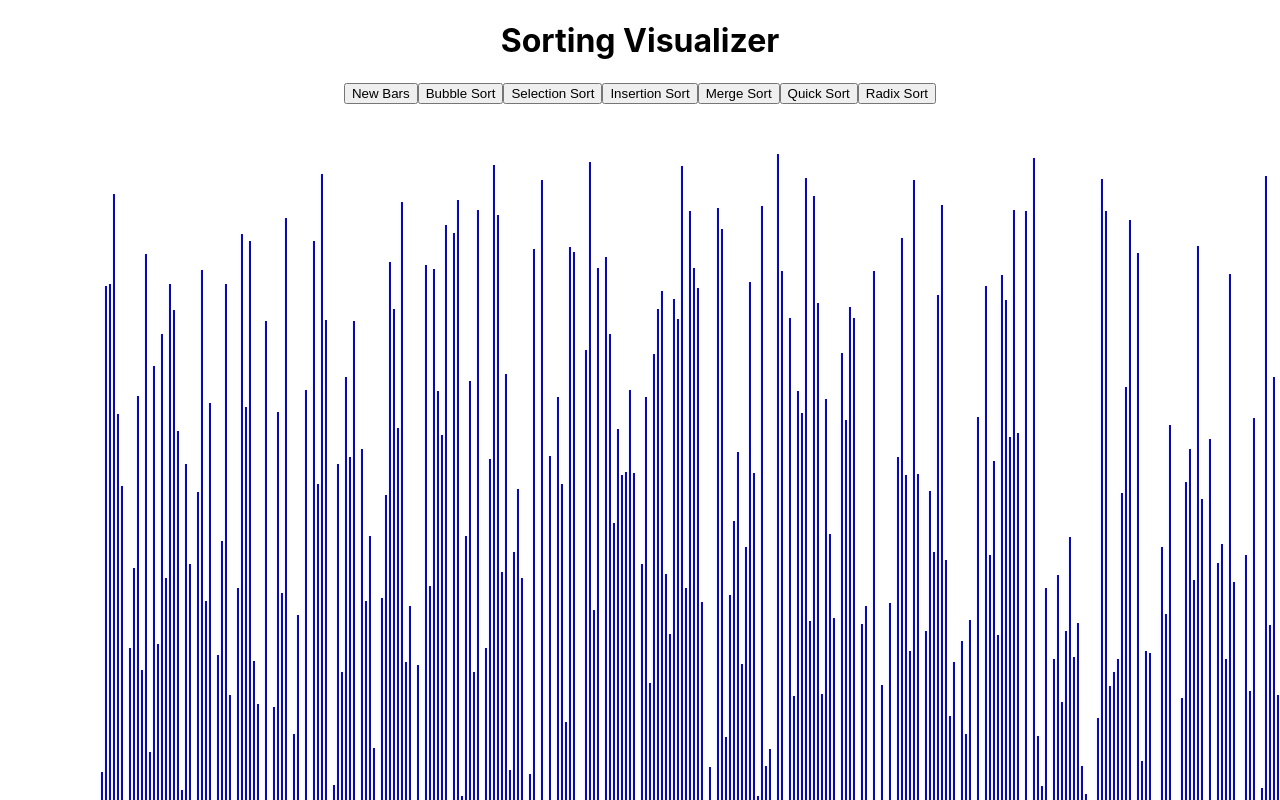
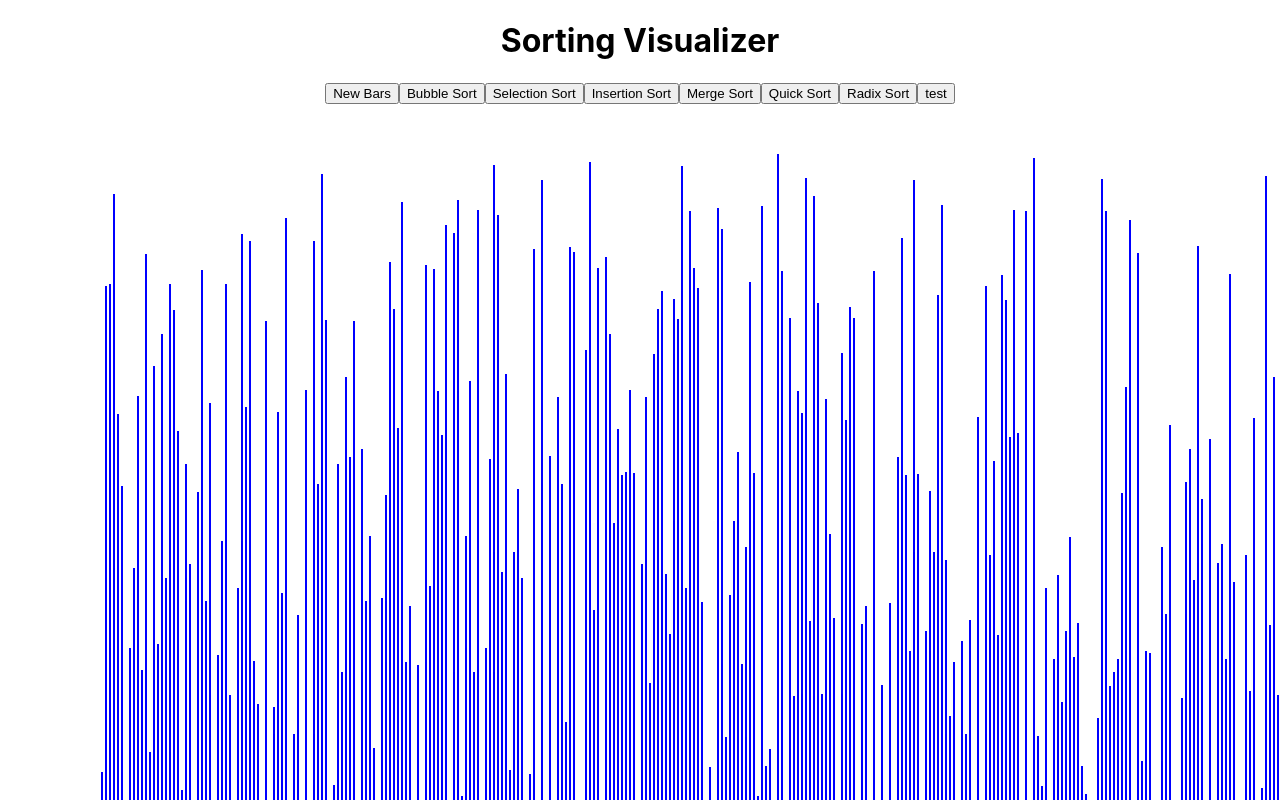
Before and after one commit to LyangHiga/sort-visualizer, a React (Create React App) app: page / in a window 1280 px wide. Shown: the top 800 px of the page. Built offline with nearby package versions, Linux system fonts and the light colour scheme.

Commit message:
Radix Sort as a function, cool animation

```diff
--- a/src/Nav.js
+++ b/src/Nav.js
@@ -4,7 +4,7 @@ import selectionSort from './algorithms/selectionSort';
 import insertionSort from './algorithms/insertSort';
 import mergeSort from './algorithms/mergeSort';
 import quickSort from './algorithms/quickSort';
-import RadixSort from './algorithms/RadixSort';
+import radixSort from './algorithms/radixSort';
 import { testSortingAlgorithms } from './arrHelper';
 
 export default function Nav(props) {
@@ -20,9 +20,9 @@ export default function Nav(props) {
           Merge Sort
         </button>
         <button onClick={() => quickSort(props.arr)}>Quick Sort</button>
-        <RadixSort arr={props.arr} setArr={props.setArr} />
+        <button onClick={() => radixSort(props.arr)}>Radix Sort</button>
         {/* choose wich method will be tested */}
-        {/* <button onClick={() => testSortingAlgorithms(radixSort)}>test</button> */}
+        <button onClick={() => testSortingAlgorithms(radixSort)}>test</button>
       </div>
     </div>
   );
--- a/src/algorithms/radixSort.js
+++ b/src/algorithms/radixSort.js
@@ -1,12 +1,10 @@
-import React from 'react';
+import { rearrange, selectionAnimation } from '../animations';
 
-export default function RadixSort(props) {
 // Returns the digit in num at the given place value, only positve numbers
 const getDigit = (num, place) => {
   return Math.floor(Math.abs(num) / Math.pow(10, place)) % 10;
 };
 
-  const sleep = m => new Promise(r => setTimeout(r, m));
 // Returns the number of digits in num
 const digitCount = num => {
   // log 0
@@ -23,7 +21,7 @@ export default function RadixSort(props) {
   return max;
 };
 
-  async function rSort(nums) {
+export default async function radixSort(nums) {
   let maxDigits = mostDigits(nums);
   // put each digit from each num in the right bucket
   for (let i = 0; i < maxDigits; i++) {
@@ -34,13 +32,15 @@ export default function RadixSort(props) {
       let digit = getDigit(nums[j], i);
       // add this nums[j] in the bucket of the right digit
       digitBuckets[digit].push(nums[j]);
+      await selectionAnimation(j, j, 'blue');
     }
     // to concate each element from each bucket, using spread
     nums = [].concat(...digitBuckets);
-      await sleep(100);
-      props.setArr(nums);
+    if (i < maxDigits - 1) {
+      await rearrange(nums, 'blue');
+    } else {
+      await rearrange(nums, 'black');
     }
-    // return nums;
   }
-  return <button onClick={() => rSort(props.arr)}>Radix Sort</button>;
+  return nums;
 }
--- a/src/animations.js
+++ b/src/animations.js
@@ -28,6 +28,17 @@ export const sortedAnimation = i => {
   bar1.backgroundColor = 'black';
 };
 
+export async function rearrange(arr, color) {
+  //   sorted intem in black
+  const arrBars = document.getElementsByClassName('arr-bar');
+  for (let i = 0; i < arr.length; i++) {
+    const bar = arrBars[i].style;
+    await sleep(1);
+    bar.height = `${arr[i]}px`;
+    bar.backgroundColor = color;
+  }
+}
+
 export const swapAnimation = (i, j) => {
   const arrBars = document.getElementsByClassName('arr-bar');
   const bar1 = arrBars[i].style;
--- a/src/sortVisualizer.js
+++ b/src/sortVisualizer.js
@@ -26,7 +26,7 @@ export default function SortVisualizer(props) {
 
   return (
     <div>
-      <Nav arr={arr} resetArr={resetArr} setArr={setArr} />
+      <Nav arr={arr} resetArr={resetArr} />
       <BarContainer arr={arr} />
     </div>
   );
```
Lines whose indentation alone changed are shown as unchanged.
